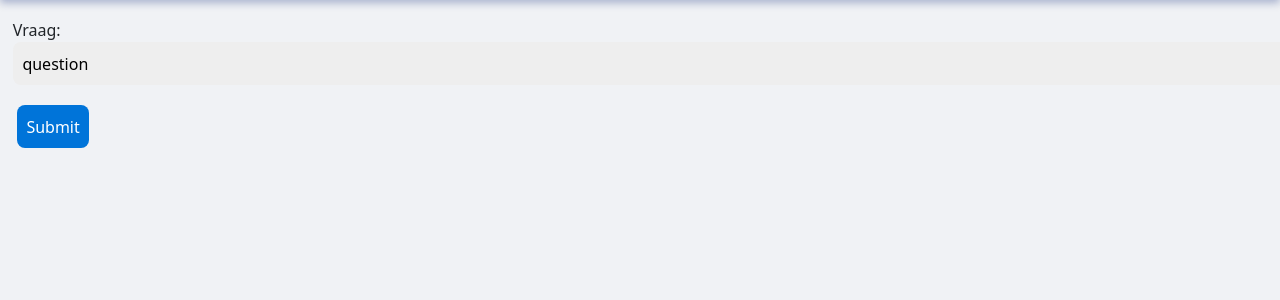
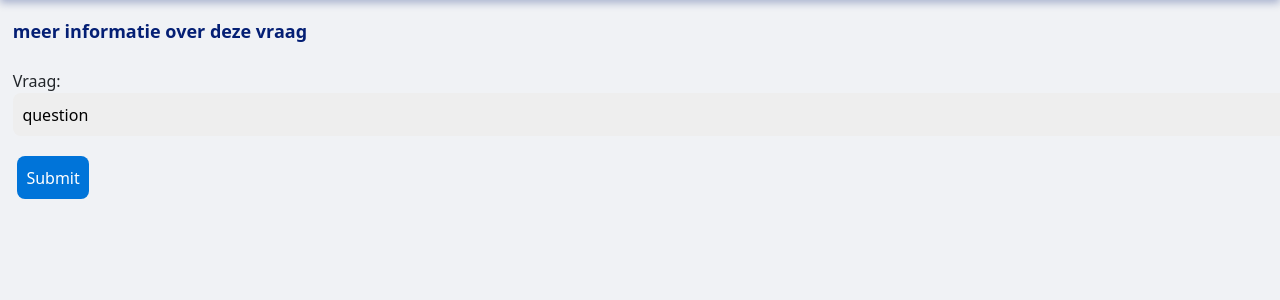
Before and after one commit to Danny-1053784/WP2-Owasp-Top10, a Flask app: page /update/1 in a window 1280 px wide; the page is wider, and only the part inside the window is pictured. Shown: the part 82-382 px from the top of that part. Run offline with Flask 2, Linux system fonts and the light colour scheme; data comes from the database, SQL or seed files in the repository.

Commit message:
added link to test correct site to view more about the question

```diff
--- a/templates/invalid_objective_update.html
+++ b/templates/invalid_objective_update.html
@@ -12,7 +12,8 @@
 
 {% include 'header.html' %}
 
-
+<a href="https://www.test-correct.nl/?vraag={{vraag_id}}" class="update_questions">meer informatie over deze vraag</a>
+<br>
 
 <form action= "" class="update" method = "POST">
 Leerdoel:
--- a/templates/overview_update.html
+++ b/templates/overview_update.html
@@ -12,6 +12,8 @@
 
 {% include 'header.html' %}
 
+<a href="https://www.test-correct.nl/?vraag={{vraag_id}}" class="update_questions">meer informatie over deze vraag</a>
+<br>
 
 {% if leerdoel == None %}
 <form action= "" class="update" method = "POST">
--- a/templates/question_details.html
+++ b/templates/question_details.html
@@ -12,7 +12,8 @@
 <body>
 {% include 'header.html' %}
 
-
+<a href="https://www.test-correct.nl/?vraag={{vraag_id}}" class="update_questions">meer informatie over deze vraag</a>
+<br>
 <form action= "" class="update" method = "POST">
 <p>Vraag: <input type = "text" value="{{ vraag }}" size="180"  name="vraag"/></p>
 <p><input type = "submit" value = "Submit" /></p>
```
